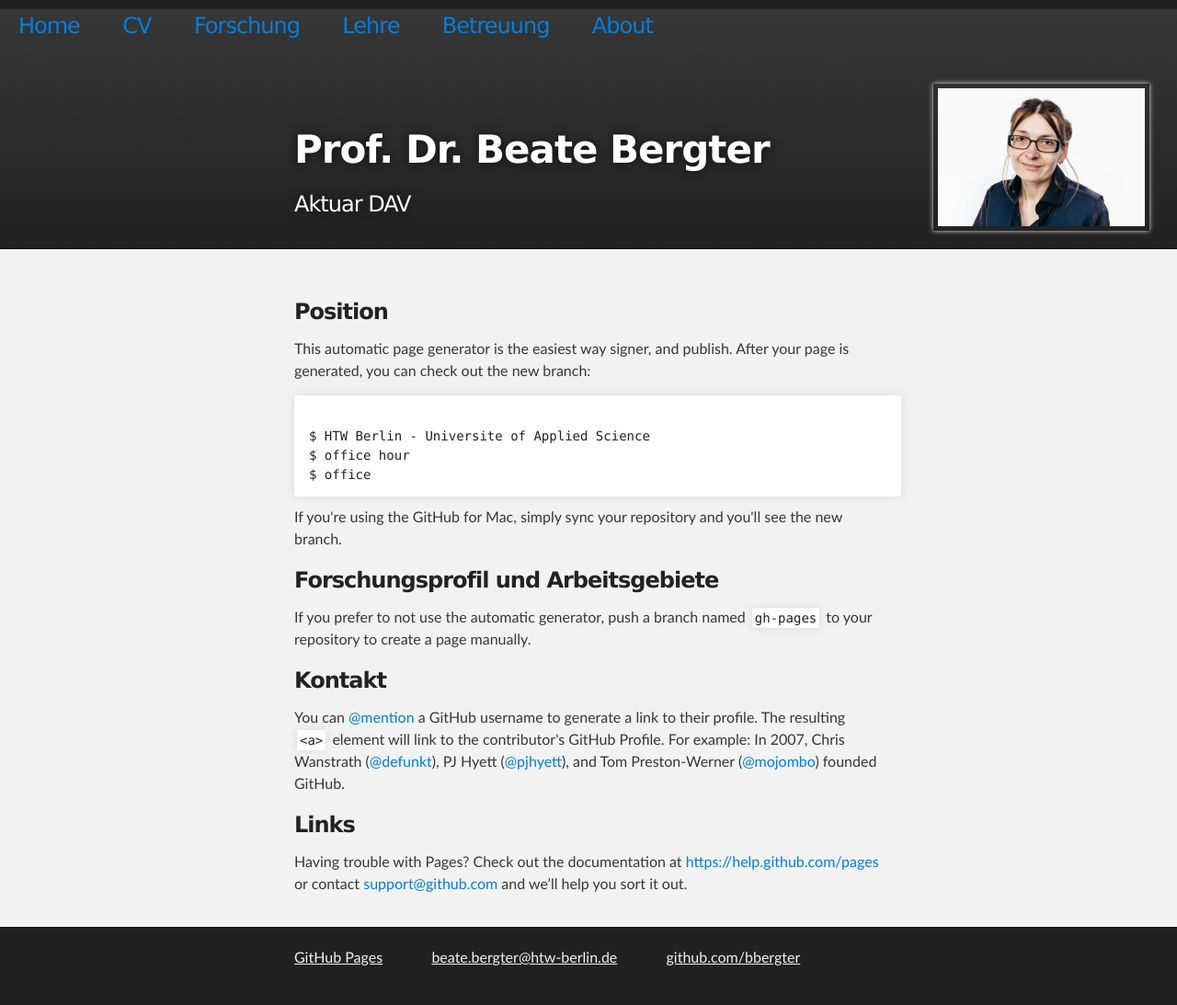
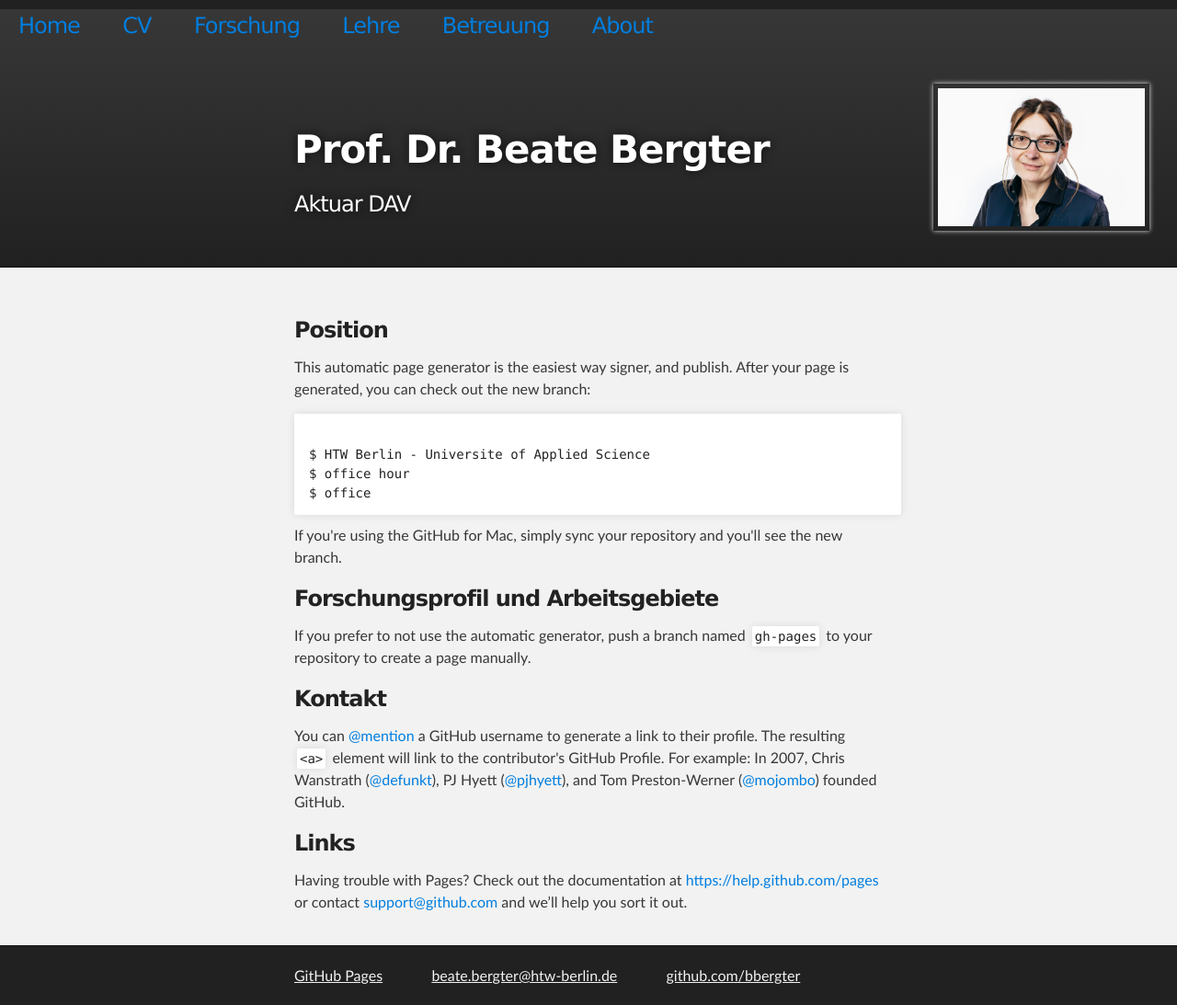
Before and after one commit to bbergter/bbergter, a Jekyll site: the page index.html, which Jekyll copies as it is, in a window 1280 px wide. Shown: the whole page at 92% size. Built offline with Jekyll 4.4.1, drawn with Linux system fonts in a browser that asks for light colours.

Commit message:
Update stylesheet.css

```diff
--- a/stylesheets/stylesheet.css
+++ b/stylesheets/stylesheet.css
@@ -296,7 +296,7 @@ Full-Width Styles
 }
 
 #header_wrap .inner {
-  padding: 50px 10px 10px 10px;
+  padding: 50px 10px 30px 10px;
 }
 
 #project_title {
```
